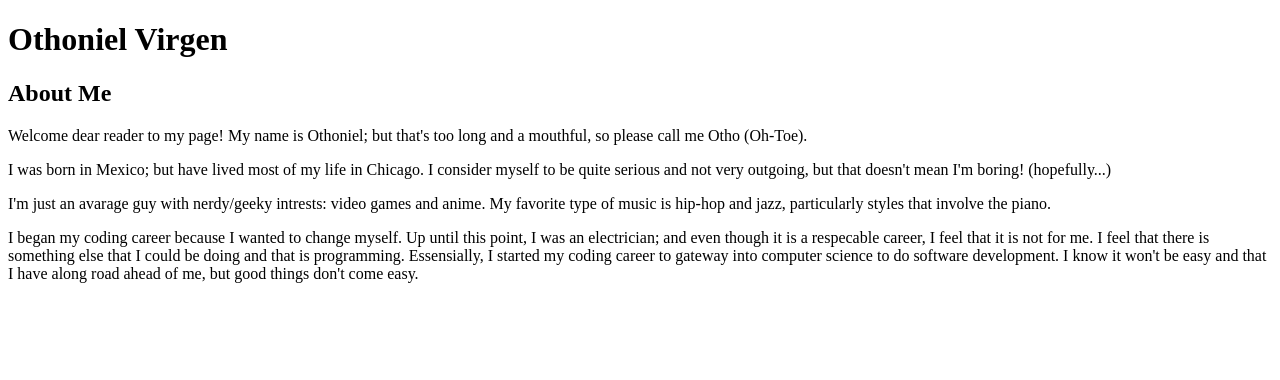
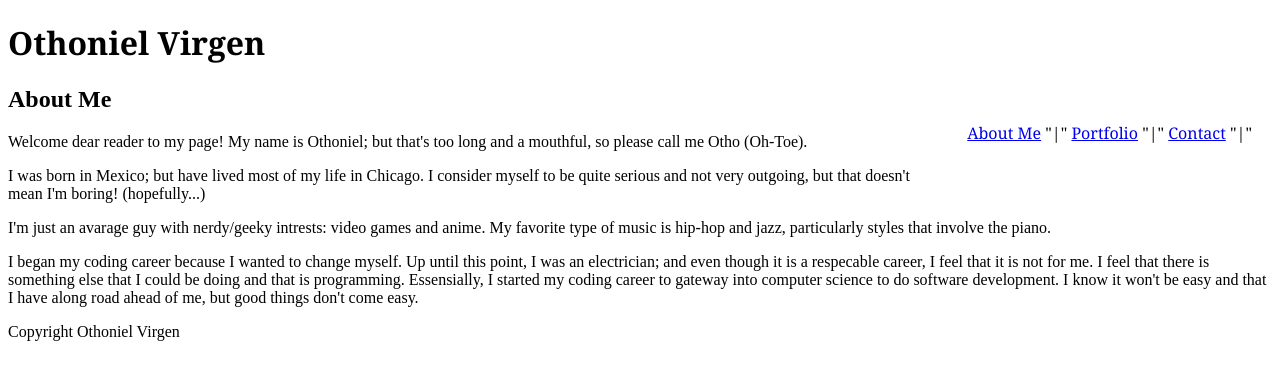
Before and after one commit to Exxodus-sama/Basic-Portfolio, a plain HTML site: page index.html in a window 1280 px wide. Drawn offline with Linux system fonts and the light colour scheme; files that its build step writes are made by us from their sources.

Commit message:
new changes

```diff
--- a/css/style.css
+++ b/css/style.css
@@ -0,0 +1,29 @@
+
+body {
+    background-image: ;
+    background-repeat: repeat;
+    background-attachment: scroll;
+}
+
+header {
+    background:#ffffff;
+    border: #cccccc;
+    border-width: 2px;
+    font-family: Georgia, 'Times New Roman', Times, serif;
+    max-width: 100%;
+
+}
+
+ul {
+    float: right;
+    padding: 20px;
+    list-style-type: initial
+}
+
+li {
+    display: inline;
+}
+
+section {
+
+}
--- a/index.html
+++ b/index.html
@@ -3,21 +3,23 @@
 <head>
     <meta charset="utf-8" />
     <title>Othoniel Virgen</title>
-    <link rel="stylesheet" type="text/css" href="style.css" />
+    <link rel="stylesheet" type="text/css" href="css/style.css" />
 </head>
 <body>
 
-<div>
 
-    <div>
-        <h1>Othoniel Virgen</h1>
-    </div>
 
-<div>
+<header>
+    <h1>Othoniel Virgen</h1>
+     <ul>
+          <li> <a href="#">About Me</a> "|" </li>
+          <li> <a href="#">Portfolio</a> "|" </li>
+          <li> <a href="#">Contact</a> "|" </li>
+    </ul>
+</header>
+
+<section>
     <h2>About Me</h2>
-</div>
-
-<div>
     <p>
         Welcome dear reader to my page! My name is Othoniel; but that's too long and a mouthful, so please call me Otho (Oh-Toe).
     </p>
@@ -32,14 +34,14 @@
         I feel that there is something else that I could be doing and that is programming. Essensially, I started my coding career to gateway into computer science to do software development.
         I know it won't be easy and that I have along road ahead of me, but good things don't come easy.
     </p>
+</section>
 
-</div>
+<footer>Copyright Othoniel Virgen</footer>
 
 
 
 
 
 
-</div>
 </body>
 </html>
```
Also changed, not shown: images/subtle_grunge.png (added).
